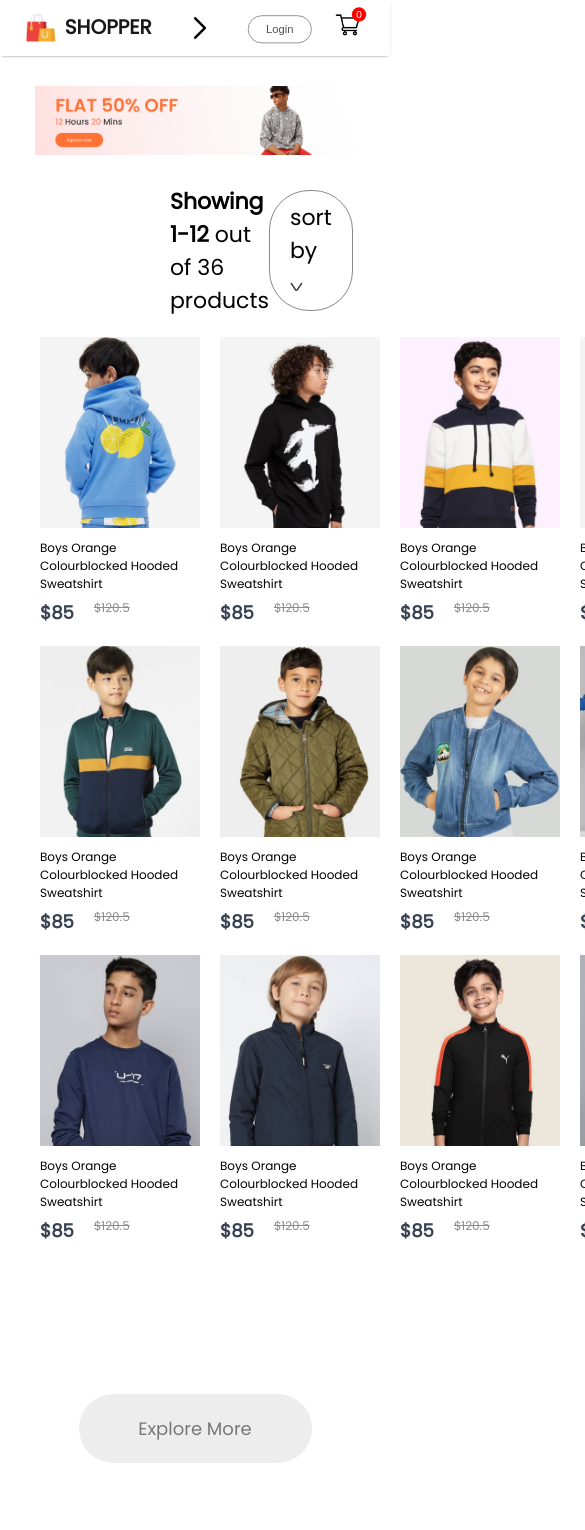
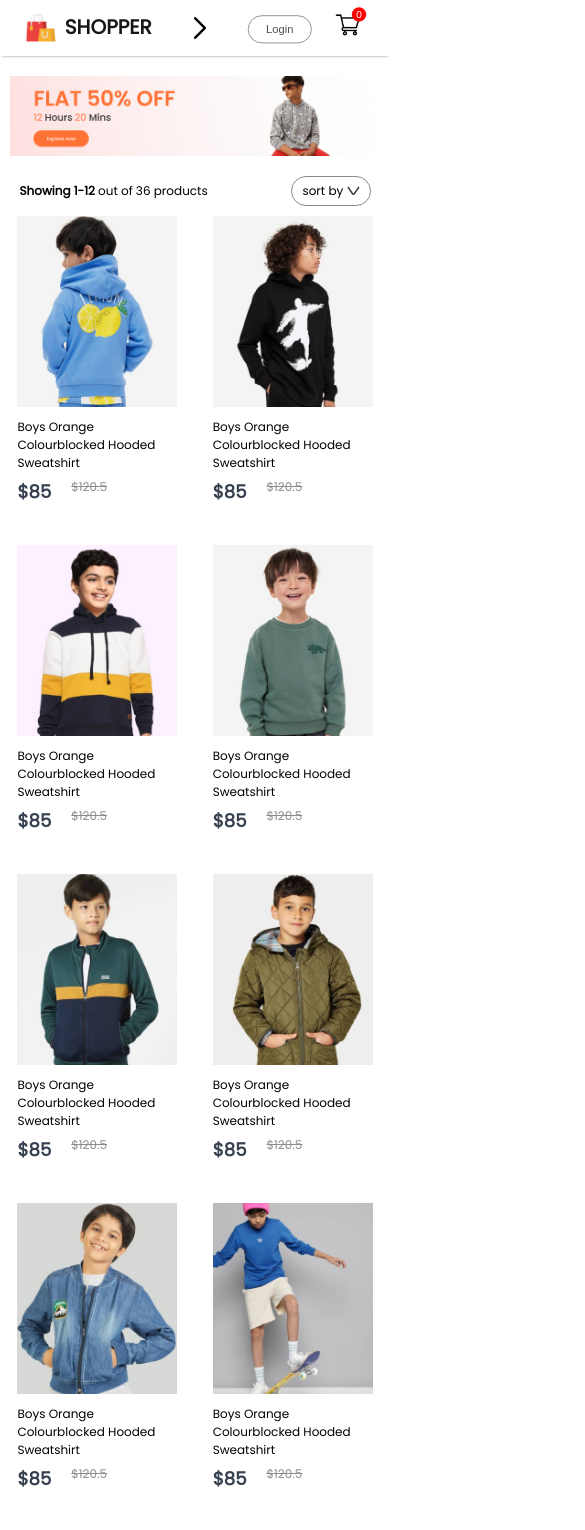
Before and after one commit to Mahradtangestani/ecommerce, a React (Create React App) app: page /kids in a window 390 px wide. Shown: the top 1530 px of the page, 585 px wide, since content can reach past the window. Built offline with nearby package versions, Linux system fonts and the light colour scheme.

Commit message:
The ShopCategory has become responsive

```diff
--- a/src/pages/css/ShopCategory.css
+++ b/src/pages/css/ShopCategory.css
@@ -37,3 +37,54 @@
     font-weight: 500;
     cursor: pointer;
 }
+@media (max-width:1280px){
+    .shopcategory-banner{
+        margin: 20px auto;
+        width: 90%;
+    }
+    .shopcategory-indexSort{
+        width: 90%;
+        margin: auto;
+        font-size: 12px;
+    }
+    .shopcategory-sort{
+        padding: 5px 10px;
+        font-size: 12px;
+    }
+    .shopcategory-sort p{
+        font-size: 12px;
+    }
+    .shopcategory-products{
+        width: 90%;
+        margin: 10px auto;
+        row-gap: 40px;
+    }
+    .shopcategory-products .item{
+        margin: auto;
+    }
+    .shopcategory-loadmore{
+        margin: 100px auto;
+        width: 200px;
+        height: 60px;
+        font-size: 16px;
+    }
+}
+@media(max-width:800px){
+    .shopcategory-banner{
+        width: 95%;
+    }
+    .shopcategory-products{
+        width: 95%;
+    }
+    .shopcategory-loadmore{
+        margin: 60px auto;
+        width: 150px;
+        height: 40px;
+        font-size: 13px;
+    }
+}
+@media(max-width:580px){
+    .shopcategory-products{
+        grid-template-columns: 1fr 1fr;
+    }
+}
```
